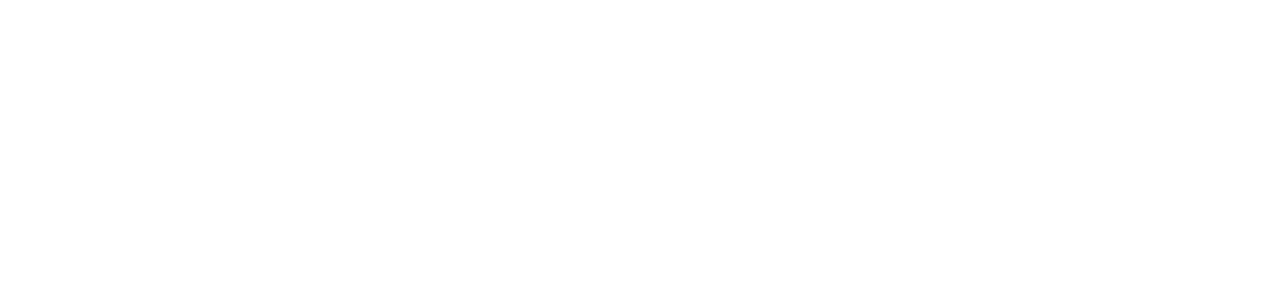
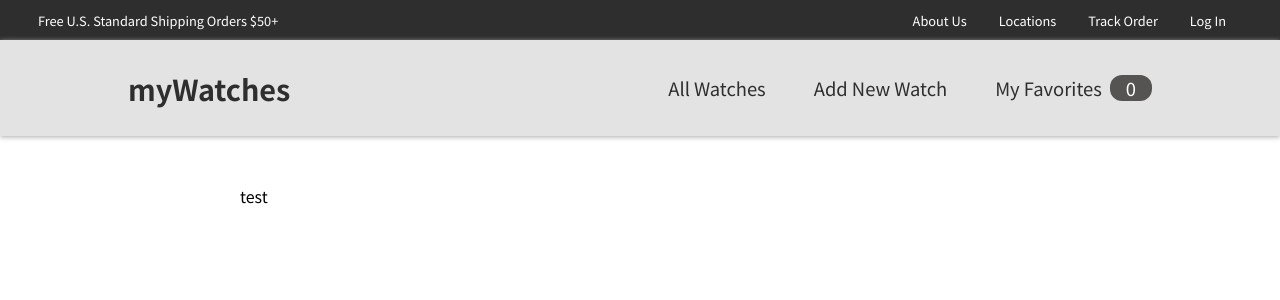
Before and after one commit to jtfreedman/my-app, a React (Create React App) app: page /signup in a window 1280 px wide. Before the commit this address had no page. Shown: the top 300 px of the page. Built offline with nearby package versions, Linux system fonts and the light colour scheme.

Commit message:
create account button redirects to signup

```diff
--- a/src/App.js
+++ b/src/App.js
@@ -5,6 +5,7 @@
 import NewWatchPage from './pages/NewWatch';
 import Favorites from './pages/Favorites';
 import Login from './pages/Login';
+import CreateAccount from './pages/CreateAccount';
 
 import Layout from './components/layout/Layout';
 
@@ -21,6 +22,8 @@
           <Route path='/favorites' element={<Layout><Favorites /></Layout>} />
 
           <Route path='/login' element={<Layout><Login /></Layout>} />
+
+          <Route path='/signup' element={<Layout><CreateAccount /></Layout>} />
         </Routes>
     </div>
   );
--- /dev/null
+++ b/src/pages/CreateAccount.js
@@ -0,0 +1,9 @@
+import classes from './CreateAccount.module.css';
+
+function CreateAccount() {
+    return (
+        <div>test</div>
+    );
+}
+
+export default CreateAccount;
--- a/src/pages/HomePage.js
+++ b/src/pages/HomePage.js
@@ -1,5 +1,3 @@
-import classes from './HomePage.module.css';
-
 import MainNavigation from '../components/layout/MainNavigation';
 import LoginHeader from '../components/ui/LoginHeader';
 
--- a/src/pages/Login.js
+++ b/src/pages/Login.js
@@ -1,14 +1,20 @@
+import { useNavigate } from 'react-router-dom';
 import classes from './Login.module.css'
 
 function Login() {
 
     function submitHandler(event) {}
 
+    let navigate = useNavigate();
+    const routeChange = () =>{
+        let path = '/signup';
+        navigate(path);
+    }
 
     return (
         <div className={classes.loginForm}>
             <div className={classes.loginButton}>Login</div>
-            <div className={classes.createAccount}>Create Account</div>
+            <div className={classes.createAccount} onClick={routeChange}>Create Account</div>
             <form className={classes.form} onSubmit={submitHandler}>
                 <div className={classes.control}>
                     <input className={classes.loginText} type="text" required id="user"/>
```
Also changed, not shown: src/pages/CreateAccount.module.css (added).
